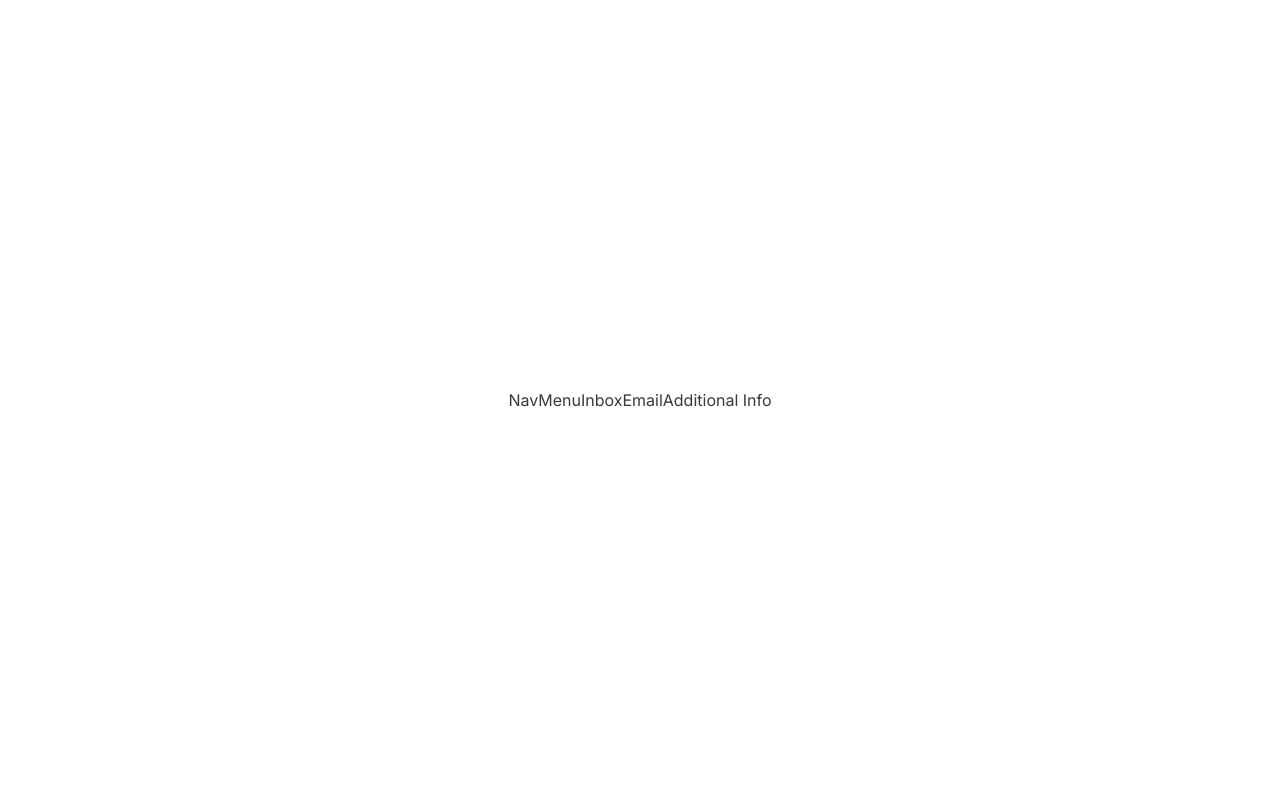
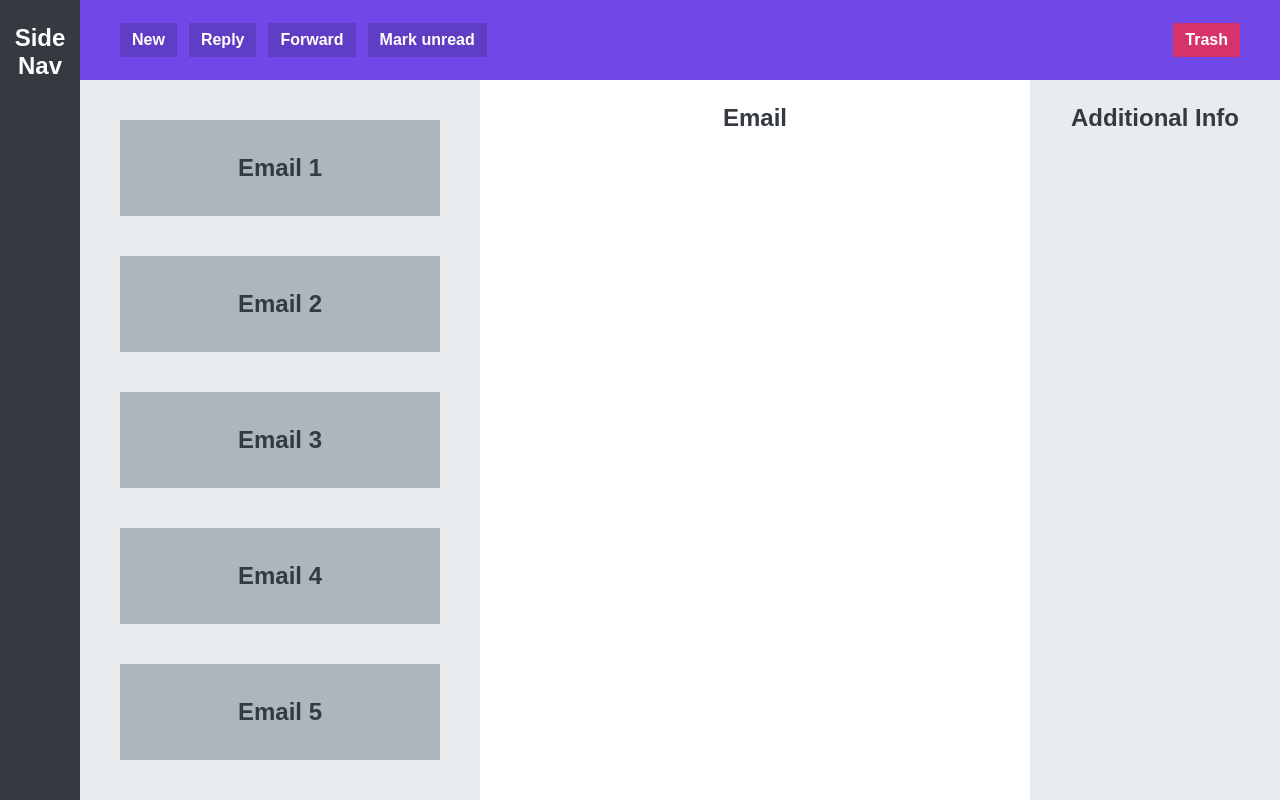
Before and after one commit to nikolamihailov/HTML-CSS-Udemy, a plain HTML site: page Build Responsive Real-World Websites with HTML and CSS/05. Components and Layout Patterns/App Layout/index.html in a window 1280 px wide. Drawn offline with Linux system fonts and the light colour scheme.

Commit message:
section finished

```diff
--- a/Build Responsive Real-World Websites with HTML and CSS/05. Components and Layout Patterns/App Layout/index.html
+++ b/Build Responsive Real-World Websites with HTML and CSS/05. Components and Layout Patterns/App Layout/index.html
@@ -13,9 +13,26 @@
 </head>
 
 <body>
-    <nav>Nav</nav>
-    <menu>Menu</menu>
-    <section>Inbox</section>
+    <nav class="main-nav">
+        <button>New</button>
+        <button>Reply</button>
+        <button>Forward</button>
+        <button>Mark unread</button>
+        <button>Trash</button>
+    </nav>
+    <nav class="side-nav">Side Nav</nav>
+    <section>
+        <div class="email">Email 1</div>
+        <div class="email">Email 2</div>
+        <div class="email">Email 3</div>
+        <div class="email">Email 4</div>
+        <div class="email">Email 5</div>
+        <div class="email">Email 6</div>
+        <div class="email">Email 7</div>
+        <div class="email">Email 8</div>
+        <div class="email">Email 9</div>
+        <div class="email">Email 10</div>
+    </section>
     <main>Email</main>
     <aside>Additional Info</aside>
 
--- a/Build Responsive Real-World Websites with HTML and CSS/05. Components and Layout Patterns/App Layout/styles.css
+++ b/Build Responsive Real-World Websites with HTML and CSS/05. Components and Layout Patterns/App Layout/styles.css
@@ -10,21 +10,84 @@ FONT SIZE SYSTEM (px)
 MAIN COLOR: #087f5b
 GREY COLOR: #343a40
 */
-
 * {
   margin: 0;
   padding: 0;
   box-sizing: border-box;
 }
 
-/* ------------------------ */
-/* GENERAL STYLES */
-/* ------------------------ */
 body {
-  font-family: "Inter", sans-serif;
+  font-family: sans-serif;
   color: #343a40;
+  font-size: 24px;
   height: 100vh;
+  text-align: center;
+  font-weight: bold;
+
+  display: grid;
+  grid-template-columns: 80px 400px 1fr 250px;
+  grid-template-rows: 80px 1fr;
+}
+
+.side-nav,
+section,
+main,
+aside {
+  padding-top: 24px;
+}
+
+.side-nav {
+  background-color: #343a40;
+  color: white;
+  grid-row: 1 / -1;
+}
+
+.main-nav {
+  background-color: #7048e8;
+  grid-column: 2 / -1;
   display: flex;
+  align-items: center;
+  gap: 12px;
+  padding: 0 40px;
+}
+
+button {
+  display: inline-block;
+  font-size: 16px;
+  font-weight: bold;
+  background-color: #5f3dc4;
+  border: none;
+  cursor: pointer;
+  color: #fff;
+  padding: 8px 12px;
+}
+
+button:last-child {
+  background-color: #d6336c;
+  margin-left: auto;
+}
+
+section {
+  background-color: #e9ecef;
+  padding: 40px;
+
+  /* How elements that don't fit into container appear */
+  overflow-y: scroll;
+
+  display: flex;
+  flex-direction: column;
+  gap: 40px;
+}
+
+.email {
+  background-color: #adb5bd;
+  height: 96px;
+  flex-shrink: 0;
+  display: flex;
+  align-items: center;
   justify-content: center;
-  align-items: center;
 }
+
+aside {
+  background-color: #e9ecef;
+}
```
